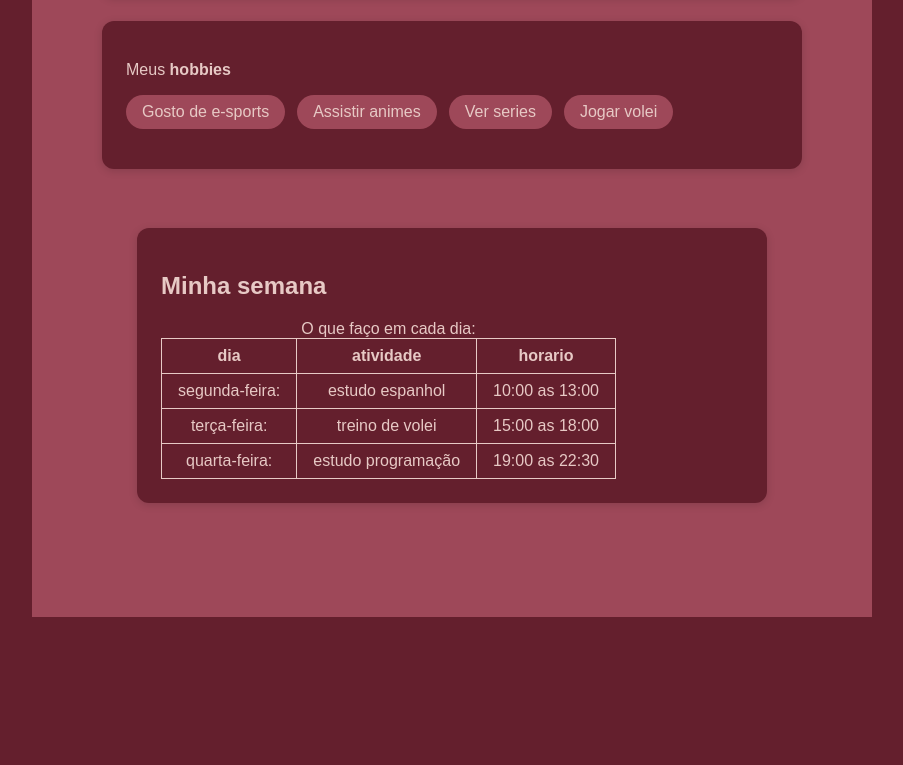
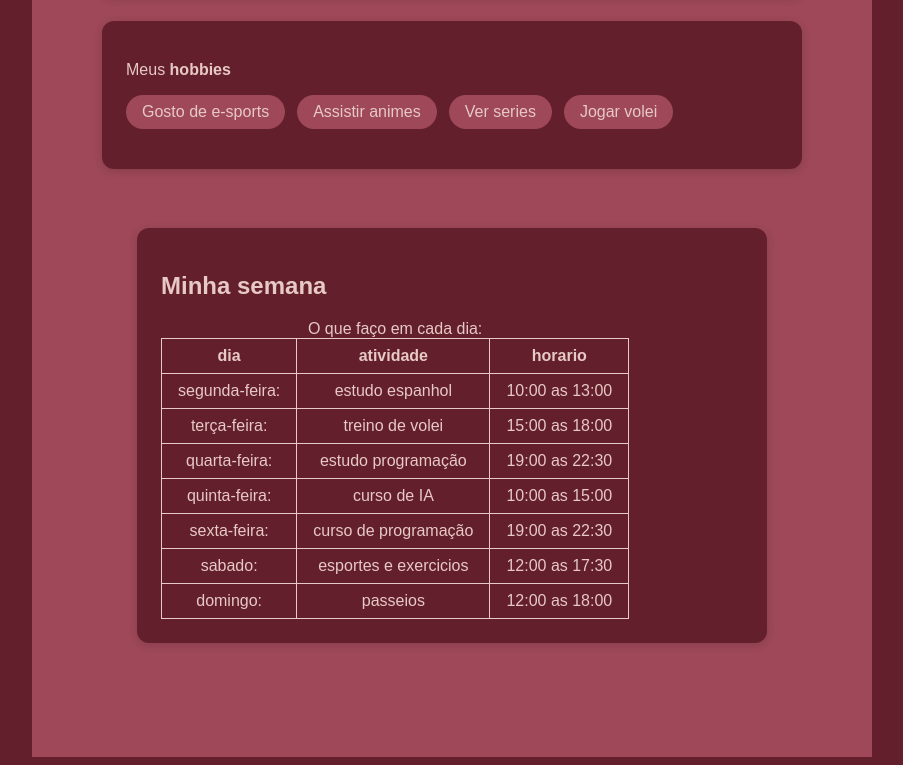
Before and after one commit to Lucianoqzy/portifolio, a plain HTML site: page sobre.html in a window 1280 px wide. Shown: the part 696-1461 px from the top of the page, without its empty margins (188-1091 px from the left). Before the commit the page ends 1321 px from the top, so only its background shows below. Drawn offline with Linux system fonts and the light colour scheme.

Commit message:
Add files via upload

```diff
--- a/sobre.html
+++ b/sobre.html
@@ -74,6 +74,31 @@
 <td>estudo programação</td>
 <td>19:00 as 22:30</td>
    </tr>
+
+   <tr>
+<td>quinta-feira:</td>
+<td>curso de IA</td>
+<td>10:00 as 15:00</td>
+</tr>
+
+<tr>
+<td>sexta-feira:</td>
+<td>curso de programação
+<td>19:00 as 22:30</td>
+</tr>
+
+<tr>
+  <td>sabado:</td>
+  <td>esportes e exercicios</td>
+  <td>12:00 as 17:30</td>
+</tr>
+
+<tr>
+
+  <td>domingo:</td>
+  <td>passeios</td>
+  <td>12:00 as 18:00</td>
+</tr>
   </table>
 </section>
 
```
